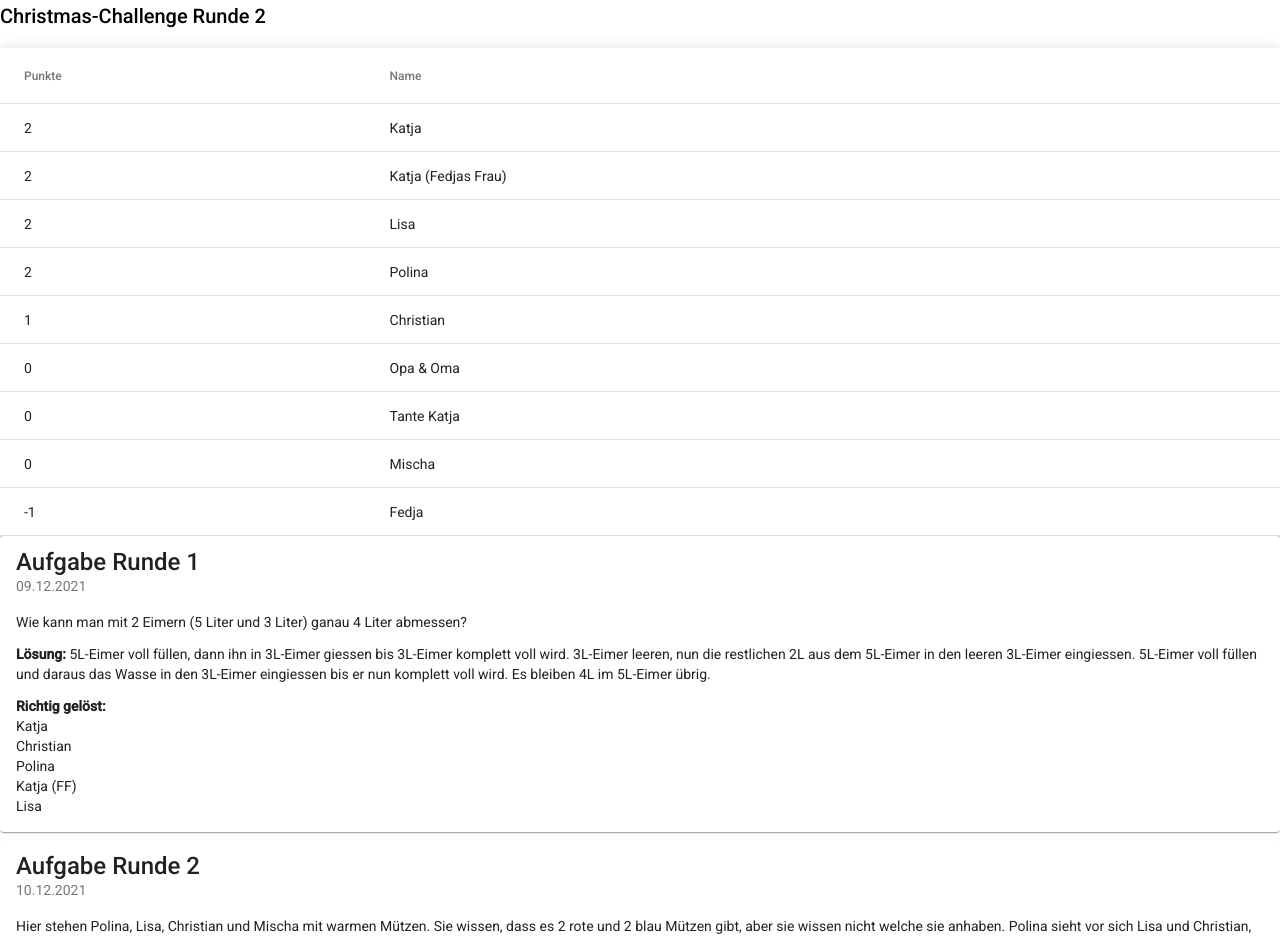
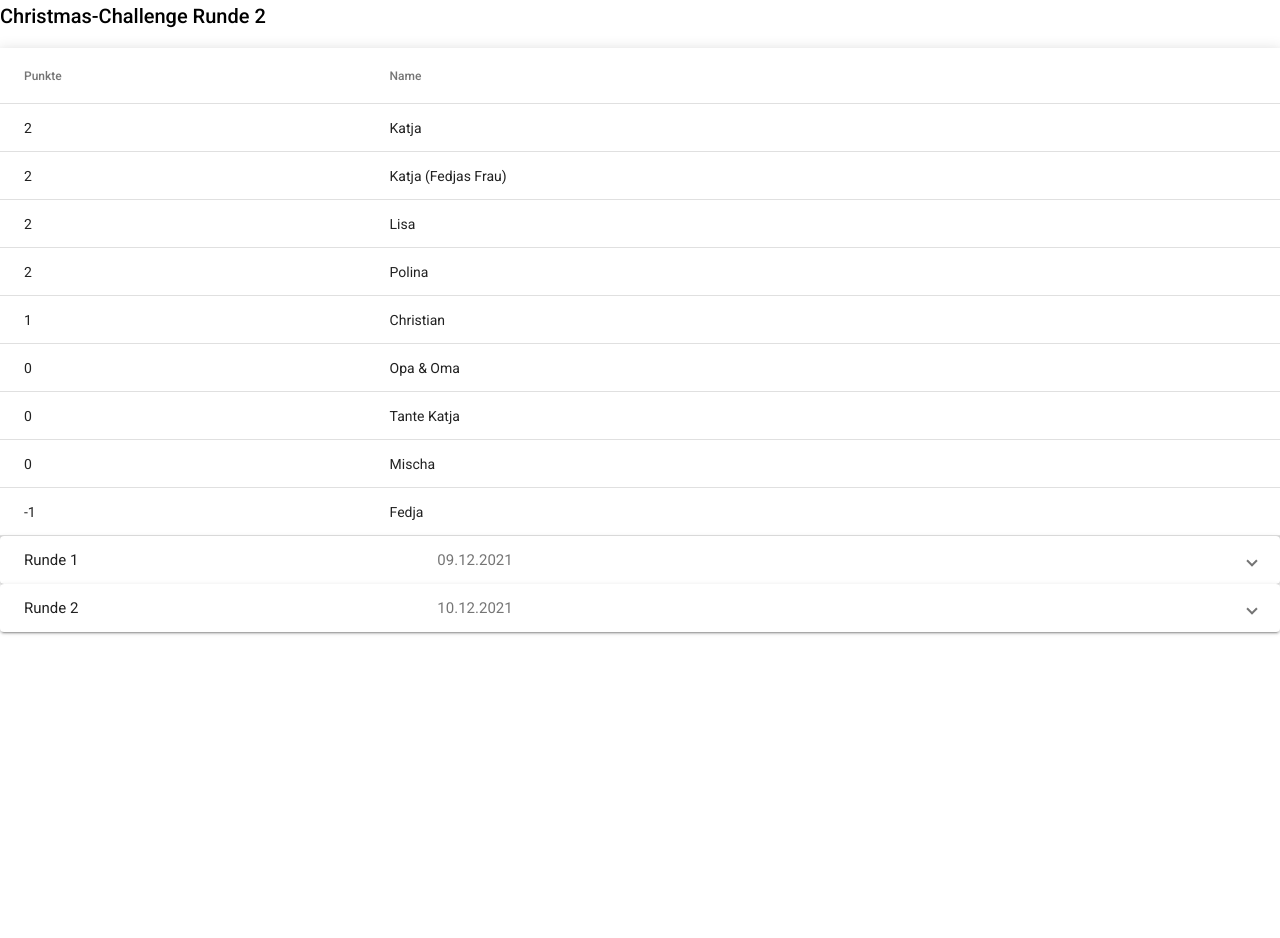
Before and after one commit to dimilm/scoring, an Angular app: page / in a window 1280 px wide. Shown: the top 938 px of the page. After the commit the page ends 800 px from the top, so only its background shows below. Built offline with nearby package versions, Linux system fonts and the light colour scheme.

Commit message:
changed to accordion

```diff
--- a/src/app/app.module.ts
+++ b/src/app/app.module.ts
@@ -8,6 +8,7 @@ import { GameRoundListComponent } from './game-round-list/game-round-list.compon
 import { BrowserAnimationsModule } from '@angular/platform-browser/animations';
 import { MatTableModule } from '@angular/material/table';
 import { MatCardModule } from '@angular/material/card';
+import { MatExpansionModule } from '@angular/material/expansion';
 
 @NgModule({
   declarations: [AppComponent, ScorelistComponent, GameRoundListComponent],
@@ -16,7 +17,8 @@ import { MatCardModule } from '@angular/material/card';
     AppRoutingModule,
     BrowserAnimationsModule,
     MatTableModule,
-    MatCardModule
+    MatCardModule,
+    MatExpansionModule
   ],
   providers: [],
   bootstrap: [AppComponent]
--- a/src/app/game-round-list/game-round-list.component.html
+++ b/src/app/game-round-list/game-round-list.component.html
@@ -1,12 +1,15 @@
-<div *ngFor="let game of gameRounds">
-  <mat-card class="task-card">
-    <mat-card-title-group>
-      <mat-card-title>Aufgabe {{ game.name }}</mat-card-title>
-      <mat-card-subtitle>{{ game.date }}</mat-card-subtitle>
-    </mat-card-title-group>
-    <mat-card-content>
-      {{ game.task }}
-      <p></p>
+<mat-accordion *ngFor="let game of gameRounds">
+  <mat-expansion-panel>
+    <mat-expansion-panel-header>
+      <mat-panel-title>
+        {{ game.name }}
+      </mat-panel-title>
+      <mat-panel-description>
+        {{ game.date }}
+      </mat-panel-description>
+    </mat-expansion-panel-header>
+    <p>{{ game.task }}</p>
+
     <b>Lösung:</b>
     {{ game.solution }}
     <p></p>
@@ -14,6 +17,5 @@
     <div *ngFor="let win of game.winner">
       {{ win }}
     </div>
-    </mat-card-content>
-  </mat-card>
-</div>
+  </mat-expansion-panel>
+</mat-accordion>
--- a/src/app/mock/mock-score.ts
+++ b/src/app/mock/mock-score.ts
@@ -21,7 +21,7 @@ export const GAME_ROUNDS: GameRound[] = [
     order: 1,
     task: 'Wie kann man mit 2 Eimern (5 Liter und 3 Liter) ganau 4 Liter abmessen?',
     solution:
-      '5L-Eimer voll füllen, dann ihn in 3L-Eimer giessen bis 3L-Eimer komplett voll wird. 3L-Eimer leeren, nun die restlichen 2L aus dem 5L-Eimer in den leeren 3L-Eimer eingiessen. 5L-Eimer voll füllen und daraus das Wasse in den 3L-Eimer eingiessen bis er nun komplett voll wird. Es bleiben 4L im 5L-Eimer übrig.',
+      '5L-Eimer voll füllen, dann ihn in 3L-Eimer gießen bis 3L-Eimer komplett voll wird. 3L-Eimer leeren, nun die restlichen 2L aus dem 5L-Eimer in den leeren 3L-Eimer gießen. 5L-Eimer voll füllen und daraus das Wasser in den 3L-Eimer gießen bis er voll wird. Es bleiben 4L im 5L-Eimer übrig - voila ;-).',
     winner: ['Katja', 'Christian', 'Polina', 'Katja (FF)', 'Lisa']
   },
 
@@ -31,7 +31,8 @@ export const GAME_ROUNDS: GameRound[] = [
     date: '10.12.2021',
     order: 2,
     task: 'Hier stehen Polina, Lisa, Christian und Mischa mit warmen Mützen. Sie wissen, dass es 2 rote und 2 blau Mützen gibt, aber sie wissen nicht welche sie anhaben. Polina sieht vor sich Lisa und Christian, Lisa sieht nur Christian und Christian mit Mischa sehen nur die Wand. Frage: Wer als erster sagt ganz genau welche Farbe seine Mütze hat?',
-    solution: '',
+    solution:
+      'Polina sieht 2 Mützen vor sich und schweigt. Da Polina nichts sagt, weiß Lisa, dass vor Polina beide Mützen unterschiedliche Farben haben müssten, dadurch kann Lisa ihre Farbe genau rausfinden.',
     winner: ['Katja', 'Polina', 'Katja (FF)', 'Lisa']
   }
 ];
--- a/src/app/scorelist/scorelist.component.scss
+++ b/src/app/scorelist/scorelist.component.scss
@@ -1,55 +1,3 @@
-.members {
-  margin: 0 0 2em 0;
-  list-style-type: none;
-  padding: 0;
-  width: 15em;
-}
-.members li {
-  cursor: pointer;
-  position: relative;
-  left: 0;
-  background-color: #eee;
-  margin: 0.5em;
-  padding: 0.3em 0;
-  height: 1.6em;
-  border-radius: 4px;
-}
-.members li:hover {
-  color: #2c3a41;
-  background-color: #e6e6e6;
-  left: 0.1em;
-}
-.members li.selected {
-  background-color: black;
-  color: white;
-}
-.members li.selected:hover {
-  background-color: #505050;
-  color: white;
-}
-.members li.selected:active {
-  background-color: black;
-  color: white;
-}
-.members .badge {
-  display: inline-block;
-  font-size: small;
-  color: white;
-  padding: 0.8em 0.7em 0 0.7em;
-  background-color: #405061;
-  line-height: 1em;
-  position: relative;
-  left: -1px;
-  top: -4px;
-  height: 1.8em;
-  margin-right: 0.8em;
-  border-radius: 4px 0 0 4px;
-}
-
-input {
-  padding: 0.5rem;
-}
-
 table {
   width: 100%;
 }
```
Also changed, not shown: src/app/scorelist/scorelist.component.html (+0 -9 lines). Lines whose indentation alone changed are shown as unchanged.
